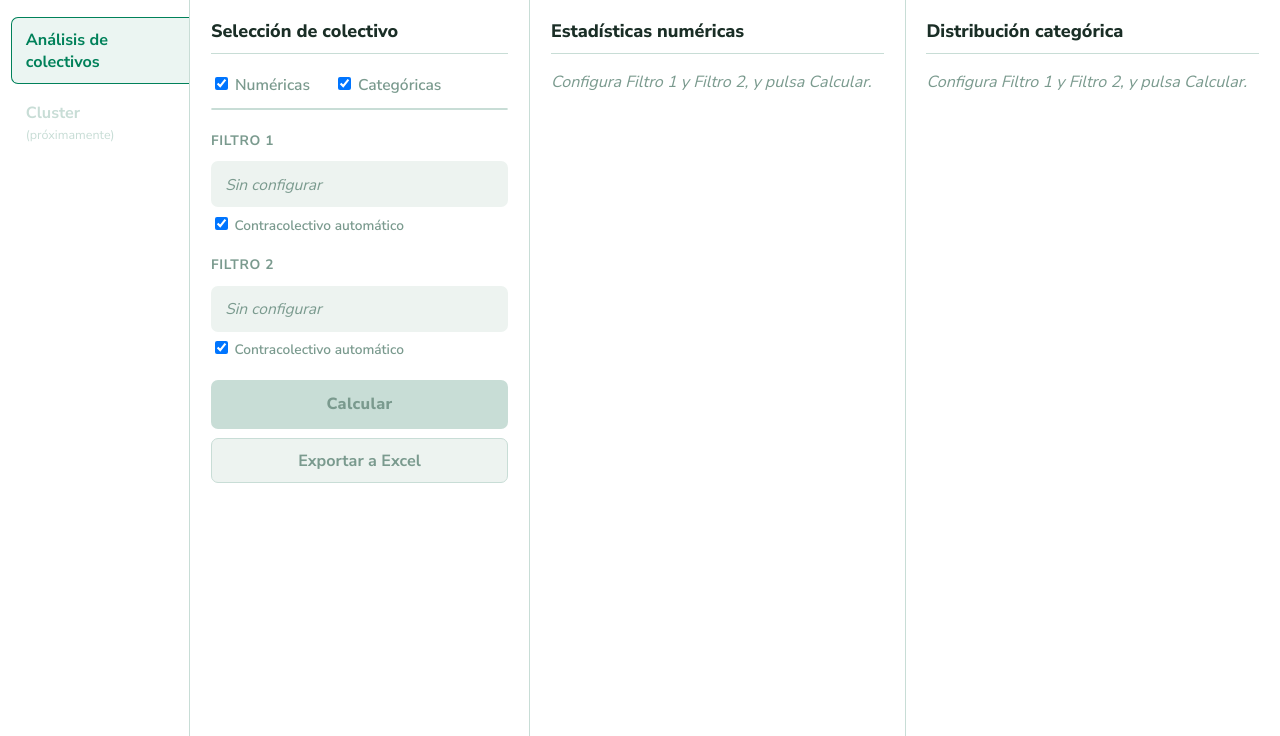
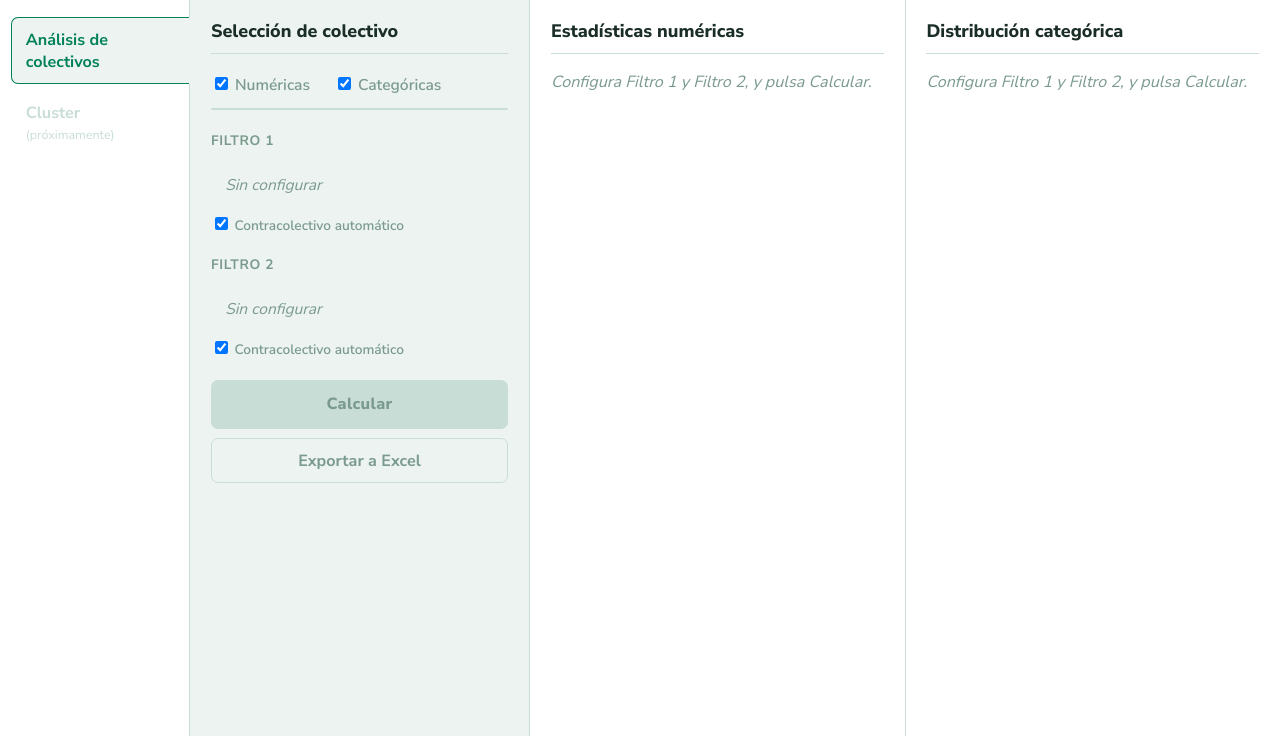
Before and after one commit to RobertoSanz88/MCVLAnalyserSEPE, a FastAPI app: page /colectivos in a window 1280 px wide. Shown: the part 64-800 px from the top of the page. Run offline with FastAPI, Linux system fonts and the light colour scheme; data that the repository does not hold is empty; parts of the project's set-up code (start-up, migrations or seed data) failed here and were passed over.

Commit message:
colectivos: pestana y panel de seleccion fundidos en un mismo verde clarito
Sustituye el intento anterior (rail entero verde, pestana blanca) por el
diseno correcto: rail blanco por defecto (como un item inactivo tipo
"Cluster"), y unicamente la pestana activa + el panel "Seleccion de
colectivo" comparten el mismo verde clarito (bg3), formando una sola
"isla" sin division entre ambos - la pestana en forma de "U" tumbada
(borde arriba/izquierda/abajo, abierta a la derecha) se funde con el
panel de al lado en vez de con el resto del rail.

Bug real encontrado y corregido en el camino: el border-right del rail
seguia visible parcialmente a la altura de la pestana, sin llegar a
taparse del todo. Causa: #sidebar tenia overflow-y:auto, y el navegador
fuerza tambien overflow-x:auto cuando el otro eje no es 'visible' (no se
puede tener scroll en un solo eje) - eso recortaba el pseudo-elemento
::after que debia cubrir esa parte de la linea, justo antes del borde.
Confirmado con getComputedStyle(sidebar).overflowX (auto -> visible tras
el fix). El rail solo tiene 2 items fijos, no necesitaba ese scroll.

Ademas: fmt() usa toLocaleString('es-ES') en vez de toFixed() a pelo,
convencion espanola (coma decimal, punto de millar) en vez de la
anglosajona. Los conteos de la tabla categorica (que no pasaban por
fmt()) ahora tambien llevan separador de miles via el nuevo fmtEntero().

Co-Authored-By: Claude Sonnet 5 <noreply@anthropic.com>

```diff
--- a/app/templates/colectivos.html
+++ b/app/templates/colectivos.html
@@ -51,28 +51,40 @@
         #app { flex: 1; display: flex; overflow: hidden; }
 
         /* --- Rail de navegacion --- */
+        /* Rail blanco por defecto (igual que un item inactivo tipo "Cluster"): la unica
+           zona verde clarito (bg3) es la pestana activa, y ese MISMO verde continua sin
+           interrupcion en panel-filtros (ver mas abajo) - pestana + panel forman un solo
+           "terreno" verde. El border-right del sidebar (gris) se ve donde de verdad hay
+           un cambio de color (rail blanco vs panel verde) y desaparece justo a la altura
+           de la pestana, porque ahi ambos lados ya son el mismo verde. */
+        /* Sin overflow-y aqui a proposito: con overflow-y:auto, el navegador fuerza
+           tambien overflow-x:auto (no se puede tener solo un eje con scroll), y eso
+           recorta el pseudo-elemento ::after de la pestana activa justo antes de que
+           llegue a tapar el border-right - se veia un resto de la linea sin borrar. El
+           rail solo tiene 2 items fijos, no necesita scroll propio. */
         #sidebar { width: var(--nav-w); flex: none; background: var(--bg2);
                    border-right: 1px solid var(--border); padding: 0.9rem 0 0.9rem 0.6rem;
-                   display: flex; flex-direction: column; overflow-y: auto; position: relative; }
+                   display: flex; flex-direction: column; position: relative; }
         /* La pestana activa no es una caja cerrada: solo tiene borde arriba/izquierda/abajo
            (forma de "U" tumbada, abierta a la derecha) y sus dos brazos horizontales se
            prolongan hasta fundirse con la linea vertical que separa sidebar y contenido -
-           el pseudo-elemento ::after tapa ese tramo del border-right del sidebar, como si
-           la pestana "perforase" la linea para conectar con el panel de al lado. */
+           el pseudo-elemento ::after tapa ese tramo del border-right del sidebar con el
+           mismo verde de la pestana y de panel-filtros, como si la pestana "perforase"
+           la linea para conectar con el panel de al lado. */
         .pestana { margin: 0 0 0.35rem; padding: 0.55rem 0.7rem; cursor: pointer;
                    border-radius: 7px 0 0 7px; font-size: 0.85rem; font-weight: 700; color: var(--muted);
                    border: 1.5px solid transparent; border-right: none; position: relative;
                    transition: all .15s; }
-        .pestana.activa { background: rgba(0,129,90,0.08); color: var(--verde-dk); border-color: var(--verde-dk); }
+        .pestana.activa { background: var(--bg3); color: var(--verde-dk); border-color: var(--verde-dk); }
         .pestana.activa::after { content: ''; position: absolute; top: -1.5px; bottom: -1.5px;
-                                   right: -2px; width: 2px; background: var(--bg2); }
+                                   right: -2px; width: 2px; background: var(--bg3); }
         .pestana.deshabilitada { color: var(--border); cursor: default; }
         .pestana .nota-futuro { display: block; font-size: 0.66rem; font-weight: 400; color: var(--border); margin-top: 0.1rem; }
 
         /* --- Contenido --- */
         #contenido { flex: 1; display: flex; overflow: hidden; }
         .panel { padding: 1rem 1.1rem; overflow-y: auto; }
-        #panel-filtros { width: var(--sidebar-w); flex: none; background: var(--bg2);
+        #panel-filtros { width: var(--sidebar-w); flex: none; background: var(--bg3);
                           border-right: 1px solid var(--border); }
         #panel-numericas { flex: 1; min-width: 320px; background: var(--bg2); border-right: 1px solid var(--border); }
         #panel-categoricas { flex: 1; min-width: 320px; background: var(--bg2); }
```
